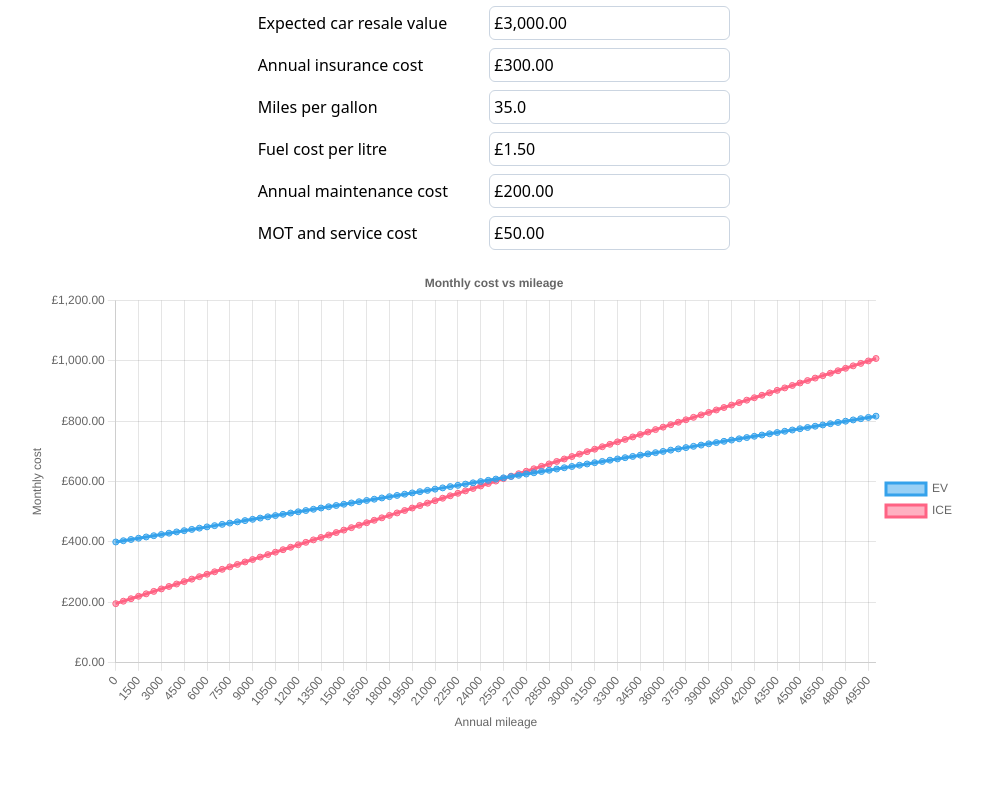
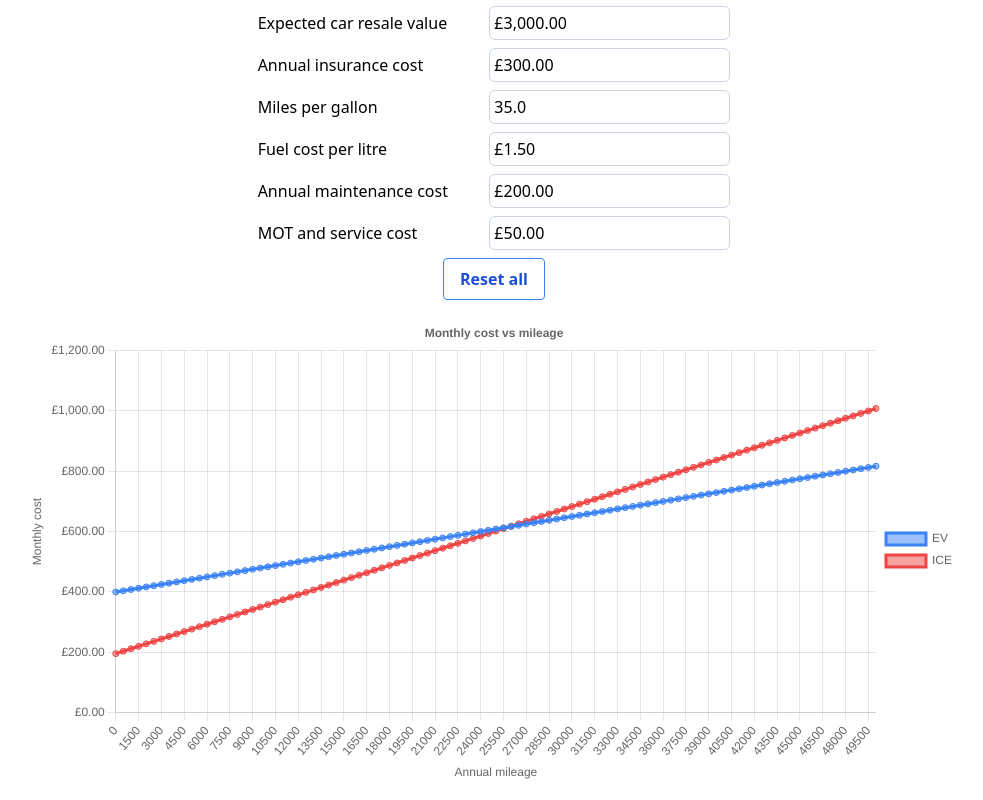
Before and after one commit to mattmarch/lease-or-no-lease, a React (Vite) app: page / in a window 1280 px wide. Shown: the part 626-1426 px from the top of the page, without its empty margins (146-1129 px from the left). Before the commit the page ends 1376 px from the top, so only its background shows below. Built offline with nearby package versions, Linux system fonts and the light colour scheme.

Commit message:
Combine and simplify state, add reset button and update graph colours to match tailwind

```diff
--- a/src/App.tsx
+++ b/src/App.tsx
@@ -4,7 +4,7 @@ import { getMonthlyEvCost, getMonthlyIceCost, useFigures } from "./figures";
 import { formatAsGbp } from "./utils";
 
 const App = () => {
-  const figures = useFigures();
+  const { figures, setFigure, resetFigures } = useFigures();
 
   return (
     <div className="flex flex-col items-center justify-around h-full space-y-4 mt-6 m-4">
@@ -22,76 +22,82 @@ const App = () => {
         <FigureInput
           displayName="Annual mileage"
           value={figures.annualMileage}
-          setValue={figures.setAnnualMileage}
+          setValue={setFigure("annualMileage")}
         />
         <h3 className="font-semibold">EV lease car</h3>
         <FigureInput
           displayName="Monthly lease cost"
           value={figures.leaseMonthlyCost}
-          setValue={figures.setLeaseMonthlyCost}
+          setValue={setFigure("leaseMonthlyCost")}
           isCurrency
         />
         <FigureInput
           displayName="Miles per kWh"
           value={figures.evMilesPerKwh}
-          setValue={figures.setEvMilesPerKwh}
+          setValue={setFigure("evMilesPerKwh")}
           decimalPlaces={1}
         />
 
         <FigureInput
           displayName="Cost per kWh"
           value={figures.kwhCost}
-          setValue={figures.setKwhCost}
+          setValue={setFigure("kwhCost")}
           isCurrency
         />
         <h3 className="font-semibold">ICE car</h3>
         <FigureInput
           displayName="Car purchase price"
           value={figures.carPurchaseCost}
-          setValue={figures.setCarPurchaseCost}
+          setValue={setFigure("carPurchaseCost")}
           isCurrency
         />
         <FigureInput
           displayName="Car ownership length (years)"
           value={figures.expectedOwnershipLength}
-          setValue={figures.setExpectedOwnershipLength}
+          setValue={setFigure("expectedOwnershipLength")}
         />
         <FigureInput
           displayName="Expected car resale value"
           value={figures.expectedCarResaleValue}
-          setValue={figures.setExpectedCarResaleValue}
+          setValue={setFigure("expectedCarResaleValue")}
           isCurrency
         />
         <FigureInput
           displayName="Annual insurance cost"
           value={figures.insurance}
-          setValue={figures.setInsurance}
+          setValue={setFigure("insurance")}
           isCurrency
         />
         <FigureInput
           displayName="Miles per gallon"
           value={figures.fuelMpg}
-          setValue={figures.setfuelMpg}
+          setValue={setFigure("fuelMpg")}
           decimalPlaces={1}
         />
         <FigureInput
           displayName="Fuel cost per litre"
           value={figures.fuelCostLitre}
-          setValue={figures.setFuelCostLitre}
+          setValue={setFigure("fuelCostLitre")}
           isCurrency
         />
         <FigureInput
           displayName="Annual maintenance cost"
           value={figures.annualMaintenance}
-          setValue={figures.setAnnualMaintenance}
+          setValue={setFigure("annualMaintenance")}
           isCurrency
         />
         <FigureInput
           displayName="MOT and service cost"
           value={figures.mot}
-          setValue={figures.setMot}
+          setValue={setFigure("mot")}
           isCurrency
         />
+        <button
+          className="bg-transparent hover:bg-blue-500 text-blue-700 font-semibold hover:text-white py-2 px-4 border border-blue-500 hover:border-transparent rounded self-center"
+          onClick={resetFigures}
+        >
+          Reset all
+        </button>
       </div>
       <MileageGraph figures={figures} />
     </div>
--- a/src/MileageGraph.tsx
+++ b/src/MileageGraph.tsx
@@ -89,16 +89,16 @@ const getChartDataFromFigures = (figures: Figures) => {
         data: xAxis.map(
           (mileage) => evBaseMonthlyCost + (mileage * evCostPerMile) / 12
         ),
-        borderColor: "rgb(53, 162, 235)",
-        backgroundColor: "rgba(53, 162, 235, 0.5)",
+        borderColor: "rgb(59, 130, 246)",
+        backgroundColor: "rgba(59, 130, 246, 0.5)",
       },
       {
         label: "ICE",
         data: xAxis.map(
           (mileage) => iceBaseMonthlyCost + (mileage * iceCostPerMile) / 12
         ),
-        borderColor: "rgb(255, 99, 132)",
-        backgroundColor: "rgba(255, 99, 132, 0.5)",
+        borderColor: "rgb(239, 68, 68)",
+        backgroundColor: "rgba(239, 68, 68, 0.5)",
       },
     ],
   };
--- a/src/figures.ts
+++ b/src/figures.ts
@@ -1,17 +1,4 @@
 import { useState } from "react";
-
-const defaultInsurance = 300;
-const defaultMot = 50;
-const defaultAnnualMileage = 10000;
-const defaultFuelCostLitre = 1.5;
-const defaultFuelMpg = 35;
-const defaultEvMilesPerKwh = 3;
-const defaultKwhCost = 0.3;
-const defaultAnnualMaintenance = 200;
-const defaultCarPurchaseCost = 12000;
-const defaultExpectedOwnershipLength = 5;
-const defaultExpectedCarResaleValue = 3000;
-const defaultLeaseMonthlyCost = 400;
 
 export type Figures = {
   insurance: number;
@@ -28,55 +15,33 @@ export type Figures = {
   leaseMonthlyCost: number;
 };
 
+const defaultFigures: Figures = {
+  insurance: 300,
+  mot: 50,
+  annualMileage: 10000,
+  fuelCostLitre: 1.5,
+  fuelMpg: 35,
+  evMilesPerKwh: 3,
+  kwhCost: 0.3,
+  annualMaintenance: 200,
+  carPurchaseCost: 12000,
+  expectedOwnershipLength: 5,
+  expectedCarResaleValue: 3000,
+  leaseMonthlyCost: 400,
+};
+
 export const useFigures = () => {
-  const [insurance, setInsurance] = useState(defaultInsurance);
-  const [mot, setMot] = useState(defaultMot);
-  const [annualMileage, setAnnualMileage] = useState(defaultAnnualMileage);
-  const [fuelCostLitre, setFuelCostLitre] = useState(defaultFuelCostLitre);
-  const [fuelMpg, setfuelMpg] = useState(defaultFuelMpg);
-  const [evMilesPerKwh, setEvMilesPerKwh] = useState(defaultEvMilesPerKwh);
-  const [kwhCost, setKwhCost] = useState(defaultKwhCost);
-  const [annualMaintenance, setAnnualMaintenance] = useState(
-    defaultAnnualMaintenance
-  );
-  const [carPurchaseCost, setCarPurchaseCost] = useState(
-    defaultCarPurchaseCost
-  );
-  const [expectedOwnershipLength, setExpectedOwnershipLength] = useState(
-    defaultExpectedOwnershipLength
-  );
-  const [expectedCarResaleValue, setExpectedCarResaleValue] = useState(
-    defaultExpectedCarResaleValue
-  );
-  const [leaseMonthlyCost, setLeaseMonthlyCost] = useState(
-    defaultLeaseMonthlyCost
-  );
+  const [figures, setFigures] = useState<Figures>(defaultFigures);
+
+  const setFigure = (figureName: keyof Figures) => (value: number) =>
+    setFigures({ ...figures, [figureName]: value });
+
+  const resetFigures = () => setFigures(defaultFigures);
 
   return {
-    insurance,
-    setInsurance,
-    mot,
-    setMot,
-    annualMileage,
-    setAnnualMileage,
-    fuelCostLitre,
-    setFuelCostLitre,
-    fuelMpg,
-    setfuelMpg,
-    evMilesPerKwh,
-    setEvMilesPerKwh,
-    kwhCost,
-    setKwhCost,
-    annualMaintenance,
-    setAnnualMaintenance,
-    carPurchaseCost,
-    setCarPurchaseCost,
-    expectedOwnershipLength,
-    setExpectedOwnershipLength,
-    expectedCarResaleValue,
-    setExpectedCarResaleValue,
-    leaseMonthlyCost,
-    setLeaseMonthlyCost,
+    figures,
+    setFigure,
+    resetFigures,
   };
 };
 
```
